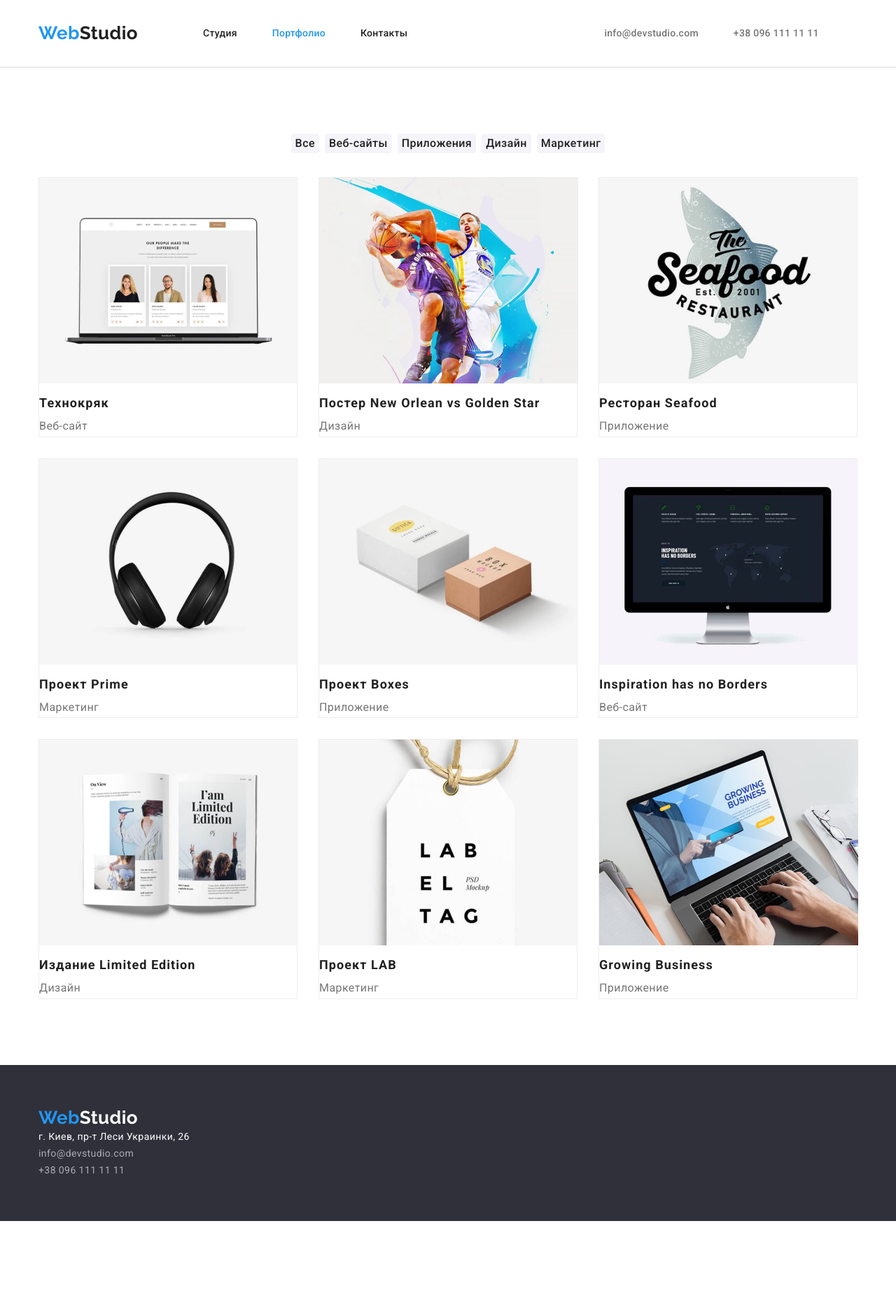
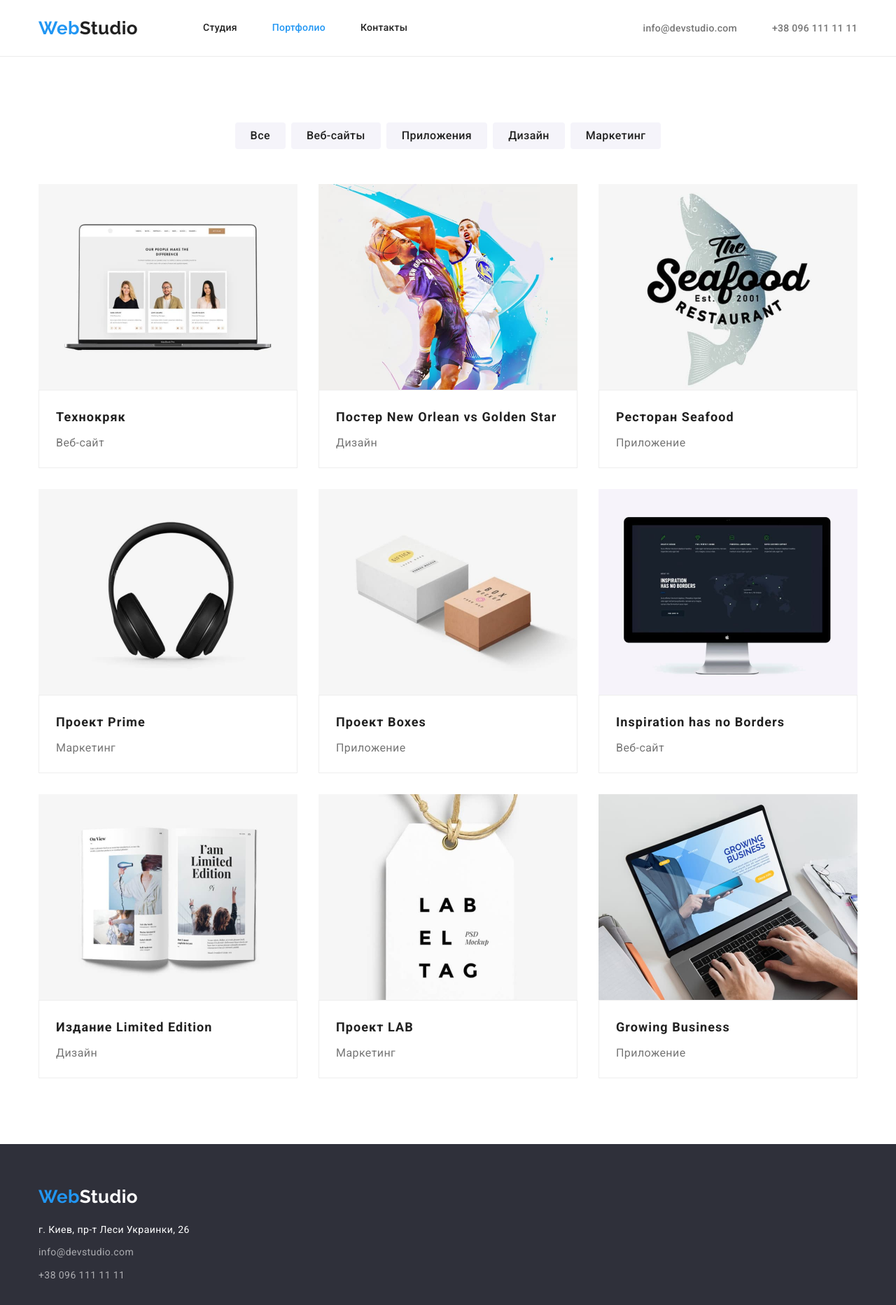
Before and after one commit to andriideikalo/goit-markup-hw-03, a plain HTML site: page portfolio.html in a window 1280 px wide. Shown: the whole page at 70% size. Before the commit the page ends 1745 px from the top, so only its background shows below. Drawn offline with nearby package versions, Linux system fonts and the light colour scheme.

Commit message:
editing hw03

```diff
--- a/css/styles.css
+++ b/css/styles.css
@@ -22,31 +22,43 @@ h3,
 h4,
 h5,
 h6,
-p,
-ul {
+p {
 	margin: 0;
-	padding: 0;
-	border: 0;
-	outline: 0;
+}
+img {
+	display: block;
+	max-width: 100%;
+	height: auto;
+}
+address,
+a {
+	font-style: normal;
 }
 .container {
 	margin: 0 auto;
 	width: 1200px;
 	padding: 0 15px;
 }
-
+.section {
+	padding-top: 94px;
+	padding-bottom: 94px;
+}
+.list {
+	list-style: none;
+	padding-left: 0;
+	margin: 0;
+}
+.link {
+	text-decoration: none;
+}
 /* styles header */
 
-.header .container {
-	padding: 32px 15px;
-}
 .link-name {
 	font-family: "Raleway", sans-serif;
 	font-weight: 700;
 	font-size: 26px;
 	line-height: 1.19;
 	color: var(--color-secondary-text);
-	text-decoration: none;
 	margin-right: 93px;
 }
 .span-name {
@@ -58,16 +70,17 @@ ul {
 	line-height: 1.14;
 	letter-spacing: 0.02em;
 	color: var(--color-secondary-text);
-	text-decoration: none;
+	display: block;
+	padding: 32px 0;
 }
-.heder-linkinline,
+.heder-container,
 .nav,
 .nav-list {
 	display: flex;
 	align-items: center;
 }
 .nav {
-	margin-right: 281px;
+	margin-right: auto;
 }
 
 .contact {
@@ -78,11 +91,10 @@ ul {
 	line-height: 1.14;
 	letter-spacing: 0.02em;
 	color: var(--color-primary-text);
-	text-decoration: none;
+	padding: 32px 0;
 }
-.border-header {
-	border: 1px solid var(--color-border);
-	margin: 0 auto;
+.header {
+	border-bottom: 1px solid var(--color-border);
 }
 .team-content {
 	margin-bottom: 30px;
@@ -100,23 +112,14 @@ ul {
 	margin-right: 50px;
 }
 
-.nav-item,
-.project-item,
-.project-content,
-.address-item,
-.advantages-item,
-.work-item,
-.team-item {
-	list-style: none;
-}
 .current {
 	color: var(--color-akcent);
 }
 /* styles main Studio */
+
 .herro-content {
 	background-color: var(--secondary-backgraund);
-	padding: 200px;
-	margin-bottom: 94px;
+	padding: 200px 0;
 	text-align: center;
 }
 
@@ -135,14 +138,15 @@ ul {
 	font-family: inherit;
 	font-weight: 700;
 	font-size: 16px;
-	line-height: 1.87;
+	line-height: 1.88;
 	letter-spacing: 0.06em;
+	padding: 10px 32px;
 	background-color: var(--color-akcent);
 	color: var(--primary-color);
 	cursor: pointer;
 	border: none;
 	border-radius: 4px;
-	width: 200px;
+	min-width: 200px;
 }
 .herro-bth:hover,
 .herro-bth:focus {
@@ -167,13 +171,13 @@ ul {
 	line-height: 1.14;
 	text-transform: uppercase;
 	color: var(--color-secondary-text);
+	margin-bottom: 10px;
 }
 .advantages-item:not(:last-child) {
 	margin-right: 30px;
 }
 .advantages-list {
 	display: flex;
-	margin-bottom: 94px;
 }
 .advantages-content {
 	line-height: 24px;
@@ -195,20 +199,21 @@ ul {
 .team-list {
 	display: flex;
 }
-.work-list {
-	margin-bottom: 94px;
+.work {
+	padding-top: 0;
 }
 .work-item:not(:last-child) {
 	margin-right: 30px;
 }
-.section {
-	padding: 94px 0;
-}
+
 .team-person {
 	font-weight: 500;
 	font-size: 16px;
 	line-height: 1.18;
 	color: var(--color-secondary-text);
+}
+.about-team {
+	padding: 30px;
 }
 .team-positions {
 	font-size: 16px;
@@ -223,7 +228,6 @@ ul {
 	background: var(--primary-color);
 }
 .team-link {
-	text-decoration: none;
 	display: block;
 	width: 270px;
 }
@@ -242,6 +246,7 @@ ul {
 	background-color: var(--color-background);
 	border: none;
 	border-radius: 4px;
+	padding: 6px 22px;
 	cursor: pointer;
 }
 .project-item:not(:last-child) {
@@ -264,10 +269,9 @@ ul {
 .project-btnfilter {
 	display: flex;
 	justify-content: center;
-	margin-bottom: 34px;
+	margin-bottom: 50px;
 }
 .project-link {
-	text-decoration: none;
 	display: block;
 }
 .project-title {
@@ -275,22 +279,21 @@ ul {
 	line-height: 2;
 	letter-spacing: 0.06em;
 	color: var(--color-secondary-text);
+	margin-bottom: 4px;
 }
 
 .project-link:hover,
-.project-link:focus,
-.project-view:hover,
-.project-view:focus,
-.project-title:hover,
-.project-title:focus {
+.project-link:focus {
 	color: var(--color-akcent);
 }
 .project-content {
 	width: 370px;
-	border: 1px solid #eeeeee;
 	margin-right: 30px;
 	margin-bottom: 30px;
-	background: var(--primary-color);
+}
+.project-about {
+	border: 1px solid #eeeeee;
+	padding: 20px 24px;
 }
 .project-content:nth-child(3n + 3) {
 	margin-right: 0px;
@@ -298,7 +301,7 @@ ul {
 .project-content:nth-last-child(-n + 3) {
 	margin-bottom: 0px;
 }
-.project-content,
+
 .project-view {
 	font-size: 16px;
 	line-height: 1.87;
@@ -310,10 +313,7 @@ ul {
 	background-color: var(--secondary-backgraund);
 	padding: 60px 0px;
 }
-.address > li,
-a {
-	font-style: normal;
-}
+
 .footer-linkname {
 	font-family: "Raleway", sans-serif;
 	font-weight: 700;
@@ -326,13 +326,22 @@ a {
 .contact-map {
 	line-height: 1.71;
 	color: var(--primary-color);
-	text-decoration: none;
+	/* text-decoration: none; */
+}
+.address {
+	margin-top: 20px;
 }
 .address-item .contact {
 	font-weight: 400;
 	line-height: 1.71;
 	letter-spacing: inherit;
 	color: rgba(255, 255, 255, 0.6);
+}
+.address-item {
+	margin-bottom: 9px;
+}
+.address-item:last-child {
+	margin-bottom: 0;
 }
 .nav-link:hover,
 .nav-link:focus,
--- a/portfolio.html
+++ b/portfolio.html
@@ -22,101 +22,117 @@
 	</head>
 	<body>
 		<header class="header">
-			<div class="container">
-			<div class="heder-linkinline">
+			<div class="container heder-container">
 				<nav class="nav">
-					<a href="./index.html" class="link-name" lang="en">
+					<a href="./index.html" class="link-name link" lang="en">
 						<span class="span-name">Web</span>Studio</a>
-					<ul class="nav-list">
-						<li class="nav-item"><a href="./index.html" class="nav-link">Студия</a></li>
-						<li class="nav-item"><a href="./portfolio.html" class="nav-link current">Портфолио</a></li>
-						<li class="nav-item"><a href="" class="nav-link">Контакты</a></li>
+					<ul class="nav-list list">
+						<li class="nav-item"><a href="./index.html" class="nav-link link">Студия</a></li>
+						<li class="nav-item"><a href="./portfolio.html" class="nav-link link current">Портфолио</a></li>
+						<li class="nav-item"><a href="" class="nav-link link">Контакты</a></li>
 					</ul>
 				</nav>
-				<ul class="nav-list">
-					<li class="nav-item"><a href="mailto:info@devstudio.com" class="contact">info@devstudio.com</a></li>
-					<li class="nav-item"><a href="tel:+380961111111" class="contact">+38 096 111 11 11</a></li>
+				<ul class="nav-list list">
+					<li class="nav-item"><a href="mailto:info@devstudio.com" class="contact link">info@devstudio.com</a></li>
+					<li class="nav-item"><a href="tel:+380961111111" class="contact link">+38 096 111 11 11</a></li>
 				</ul>
 			</div>
-
-			</div>
 		</header>
-		<div class="border-header"></div>
 		<main>
-			<section class="section container">
+			<section class="section">
+				<div class="container">
 					<h1 class="visually-hidden">Filter portfolio</h1>
-				<ul class="project-btnfilter">
+					<ul class="project-btnfilter list">
 						<li class="project-item"><button type="button" class="project-btn">Все</button></li>
 						<li class="project-item"><button type="button" class="project-btn">Веб-сайты</button></li>
 						<li class="project-item"><button type="button" class="project-btn">Приложения</button></li>
 						<li class="project-item"><button type="button" class="project-btn">Дизайн</button></li>
 						<li class="project-item"><button type="button" class="project-btn">Маркетинг</button></li>
 					</ul>
-				<ul class="project-filter">
+					<ul class="project-filter list">
 						<li class="project-content">
-						<a href="" class="project-link">
+							<a href="" class="project-link link">
 								<img src="./images/project1.jpg" alt="project1" width="370" />
+								<div class="project-about">
 									<h2 class="project-title">Технокряк</h2>
 									<p class="project-view">Веб-сайт</p>
+								</div>
 							</a>
 						</li>
 						<li class="project-content">
-						<a href="" class="project-link">
+							<a href="" class="project-link link">
 								<img src="./images/project2.jpg" alt="project2" width="370" />
+								<div class="project-about">
 									<h2 class="project-title">Постер New Orlean vs Golden Star</h2>
 									<p class="project-view">Дизайн</p>
+								</div>
 							</a>
 						</li>
 						<li class="project-content">
-						<a href="" class="project-link">
+							<a href="" class="project-link link">
 								<img src="./images/project3.jpg" alt="project3" width="370" />
+								<div class="project-about">
 									<h2 class="project-title">Ресторан Seafood</h2>
 									<p class="project-view">Приложение</p>
+								</div>
 							</a>
 						</li>
 						<li class="project-content">
-						<a href="" class="project-link">
+							<a href="" class="project-link link">
 								<img src="./images/project4.jpg" alt="project4" width="370" />
+								<div class="project-about">
 									<h2 class="project-title">Проект Prime</h2>
 									<p class="project-view">Маркетинг</p>
+								</div>
 							</a>
 						</li>
 						<li class="project-content">
-						<a href="" class="project-link">
+							<a href="" class="project-link link">
 								<img src="./images/project5.jpg" alt="project5" width="370" />
+								<div class="project-about">
 									<h2 class="project-title">Проект Boxes</h2>
 									<p class="project-view">Приложение</p>
+								</div>
 							</a>
 						</li>
 						<li class="project-content">
-						<a href="" class="project-link">
+							<a href="" class="project-link link">
 								<img src="./images/project6.jpg" alt="project6" width="370" />
+								<div class="project-about">
 									<h2 class="project-title" lang="en">Inspiration has no Borders</h2>
 									<p class="project-view">Веб-сайт</p>
+								</div>
 							</a>
 						</li>
 						<li class="project-content">
-						<a href="" class="project-link">
+							<a href="" class="project-link link">
 								<img src="./images/project7.jpg" alt="project7" width="370" />
+								<div class="project-about">
 									<h2 class="project-title">Издание Limited Edition</h2>
 									<p class="project-view">Дизайн</p>
+								</div>
 							</a>
 						</li>
 						<li class="project-content">
-						<a href="" class="project-link">
+							<a href="" class="project-link link">
 								<img src="./images/project8.jpg" alt="project8" width="370" />
+								<div class="project-about">
 									<h2 class="project-title">Проект LAB</h2>
 									<p class="project-view">Маркетинг</p>
+								</div>
 							</a>
 						</li>
 						<li class="project-content">
-						<a href="" class="project-link">
+							<a href="" class="project-link link">
 								<img src="./images/project9.jpg" alt="project9" width="370" />
+								<div class="project-about">
 									<h2 class="project-title" lang="en">Growing Business</h2>
 									<p class="project-view">Приложение</p>
+								</div>
 							</a>
 						</li>
 					</ul>
+				</div>
 			</section>
 		</main>
 		<footer class="footer">
@@ -124,19 +140,21 @@
 				<a href="./index.html" class="footer-linkname" lang="en">
 					<span class="span-name">Web</span>Studio</a>
 				<address class="address">
-					<ul class="address-list">
+					<ul class="address-list list">
 						<li class="address-item">
 							<a
 								href="https://goo.gl/maps/BLAasnfPhCkBfBhN9"
 								target="_blank"
 								rel="noopener noreferrer"
-								class="contact-map"
+								class="contact-map link"
 							>
 								г. Киев, пр-т Леси Украинки, 26
 							</a>
 						</li>
-						<li class="address-item"><a href="mailto:info@devstudio.com" class="contact">info@devstudio.com</a></li>
-						<li class="address-item"><a href="tel:+380961111111" class="contact">+38 096 111 11 11</a></li>
+						<li class="address-item">
+							<a href="mailto:info@devstudio.com" class="contact link">info@devstudio.com</a>
+						</li>
+						<li class="address-item"><a href="tel:+380961111111" class="contact link">+38 096 111 11 11</a></li>
 					</ul>
 				</address>
 			</div>
```
Also changed, not shown: index.html (+58 -42 lines). Lines whose indentation alone changed are shown as unchanged.
